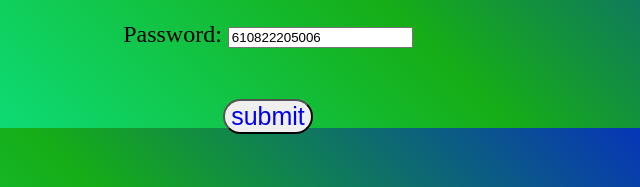
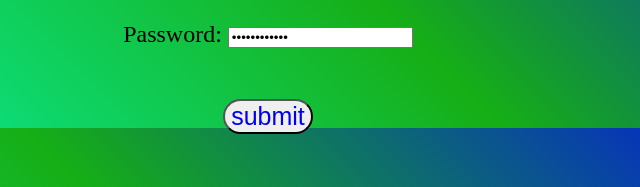
Before and after one commit to Aravind419/annauniversity, a plain HTML site: page index.html in a window 1280 px wide. Shown: the part 352-539 px from the top of the page, 372-1012 px from the left. Drawn offline with Linux system fonts and the light colour scheme.

Commit message:
Update index.html

```diff
--- a/index.html
+++ b/index.html
@@ -48,7 +48,7 @@
                 <input type="text" id="regNumberInput"value="ARAVIND" placeholder="Enter your Register Number" required><br><br>
             </p>
             <p>Password:
-                <input type="text" id="nameInput" value="610822205006" placeholder="Enter your Name" required><br><br>
+                <input type="password" id="nameInput" value="610822205006" placeholder="Enter your Name" required><br><br>
             </p>
          <button id="bu" type="submit"><a href="anna.html">submit</a></button>
 
```
